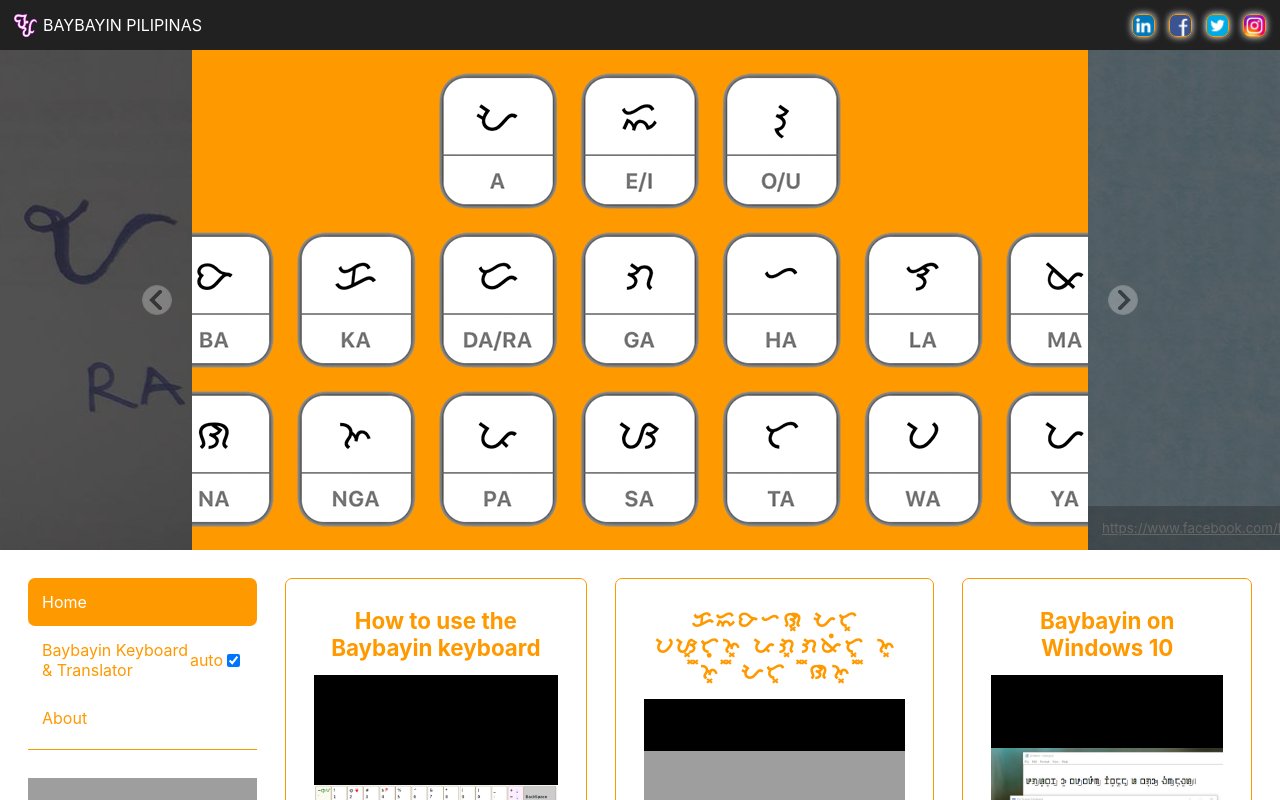
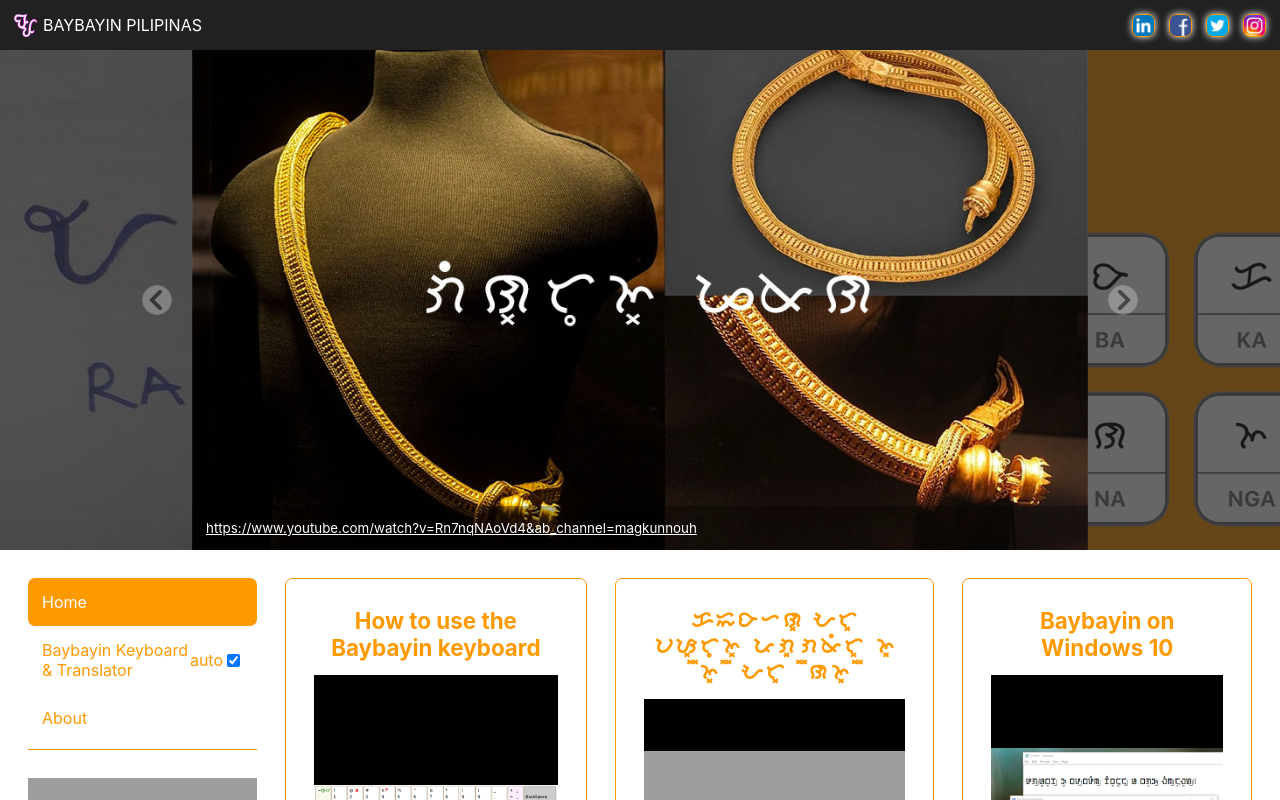
Before and after one commit to jaosimt/baybayin-pilipinas, a React (Create React App) app: page / in a window 1280 px wide. Shown: the top 800 px of the page. Built offline with nearby package versions, Linux system fonts and the light colour scheme; grey boxes are pictures that could not be loaded; the HTML template or start-up script is replaced by a standard one.

Commit message:
* package update * added carousel item gintong pamana

```diff
--- a/package.json
+++ b/package.json
@@ -4,14 +4,14 @@
     "private": true,
     "homepage": "http://jaosimt.github.io/baybayin-pilipinas",
     "dependencies": {
-        "jimp": "^0.6.4",
+        "jimp": "^0.16.1",
         "lodash": "^4.17.11",
         "node-sass": "^4.12.0",
         "prop-types": "^15.7.2",
         "react": "^16.8.6",
         "react-bingmaps": "^3.6.1",
         "react-dom": "^16.8.6",
-        "react-scripts": "3.0.0",
+        "react-scripts": "^4.0.3",
         "react-tooltip": "^4.2.17"
     },
     "scripts": {
--- a/src/data.js
+++ b/src/data.js
@@ -8,6 +8,7 @@ import baybayinConferenceProgram from './images/carousel/Baybayin-conference-pro
 import hashTag from './images/carousel/hashTagFilipinoAncientWriting.jpg';
 import kultura from './images/carousel/kultura.jpg';
 import chars from './images/carousel/baybayinCharacters.png';
+import gintongPamana from './images/carousel/gintongPamana.jpg';
 
 
 export const homeItems = articles;
@@ -17,6 +18,11 @@ export const carouselImages = [
         image: kultura,
         name: '',
         link: ''
+    },
+    {
+        image: gintongPamana,
+        name: '',
+        link: 'https://www.youtube.com/watch?v=Rn7nqNAoVd4&ab_channel=magkunnouh'
     },
     {
         image: chars,
```
Also changed, not shown: src/images/carousel/gintongPamana.jpg (added), 1 other file (tests, documents, lock files or other folders).
